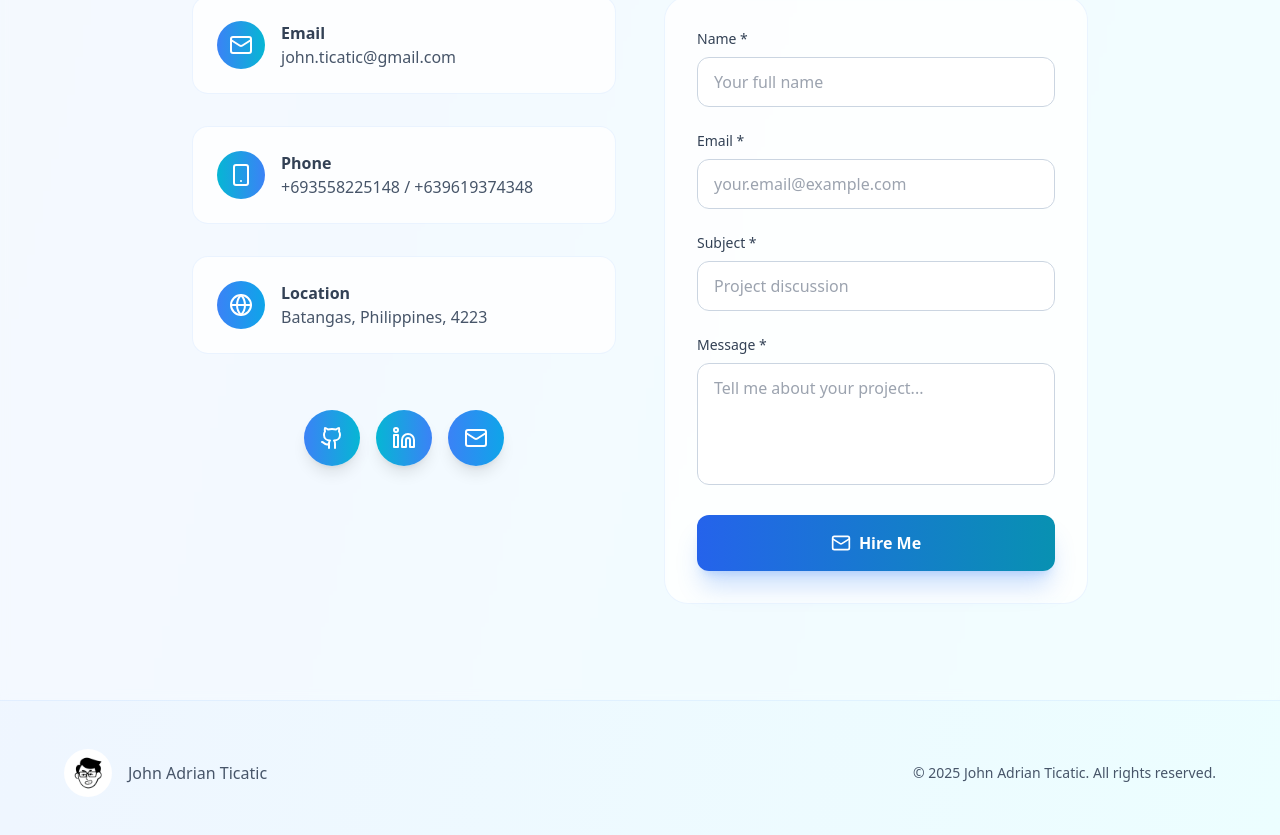
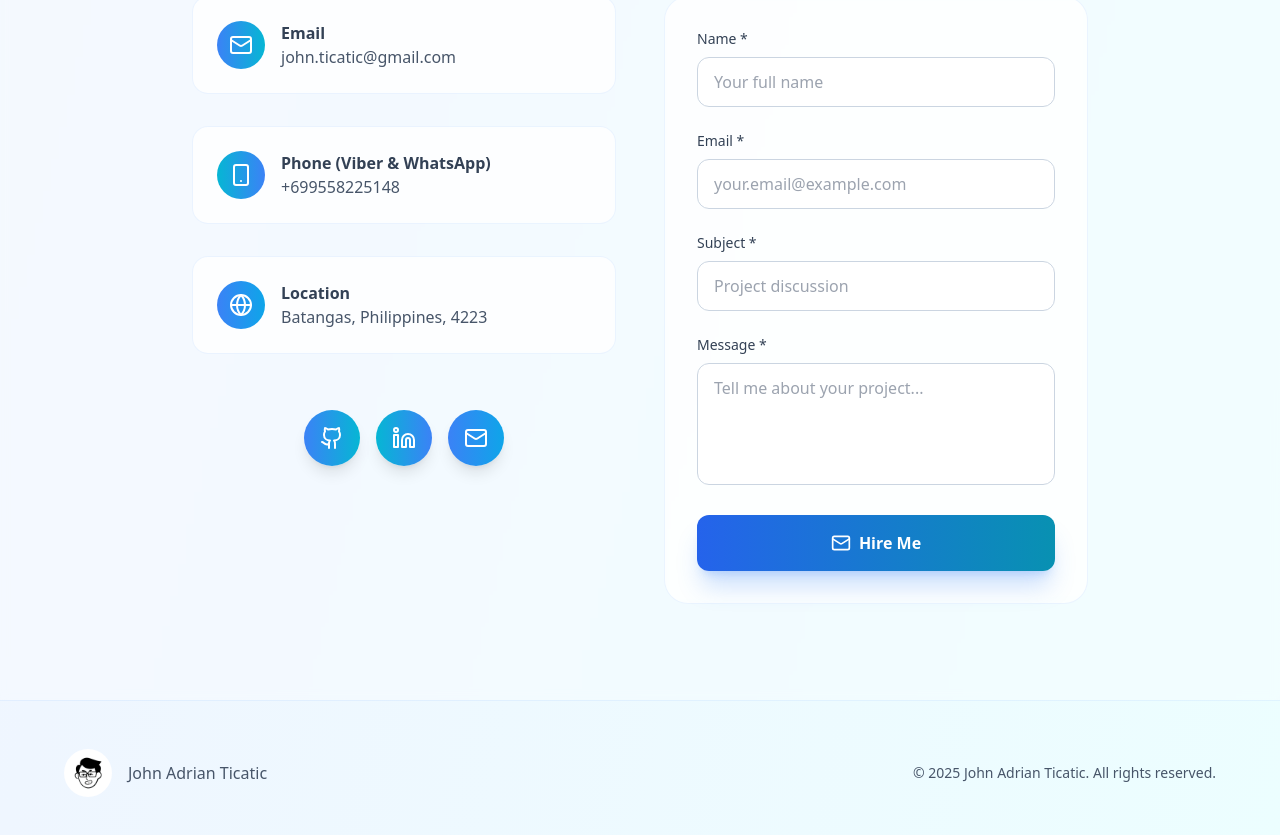
Before and after one commit to aiannyyyy/my-portfolio, a React (Vite) app: page / in a window 1280 px wide. Shown: the part 4490-5325 px from the top of the page. Built offline with nearby package versions, Linux system fonts and the light colour scheme.

Commit message:
changing the details of the contacts

```diff
--- a/src/components/Content.tsx
+++ b/src/components/Content.tsx
@@ -525,8 +525,8 @@ export default function ModernPortfolio() {
                   <Smartphone className="w-6 h-6 text-white" />
                 </div>
                 <div>
-                  <h3 className="font-semibold text-slate-700 dark:text-slate-200">Phone</h3>
-                  <p className="text-slate-600 dark:text-slate-400">+693558225148 / +639619374348</p>
+                  <h3 className="font-semibold text-slate-700 dark:text-slate-200">Phone (Viber & WhatsApp)</h3>
+                  <p className="text-slate-600 dark:text-slate-400">+699558225148</p>
                 </div>
               </div>
 
```
